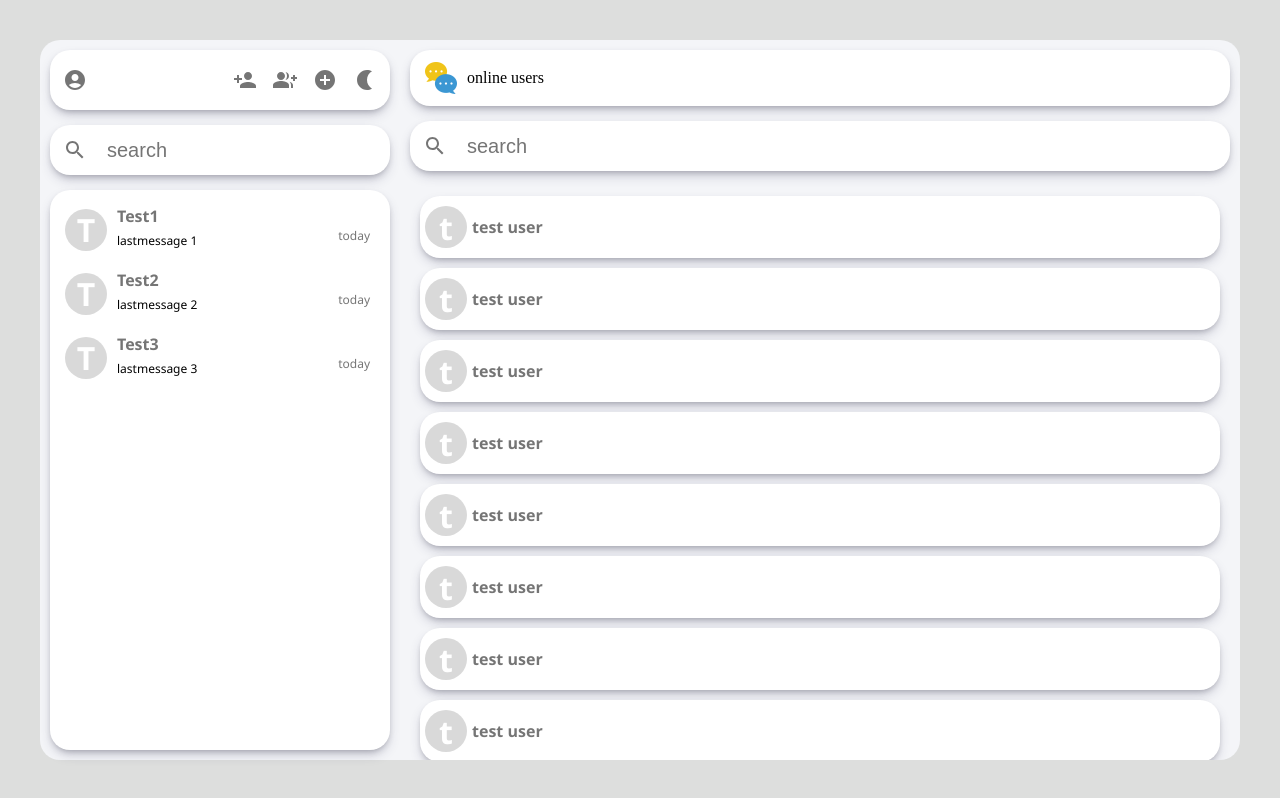
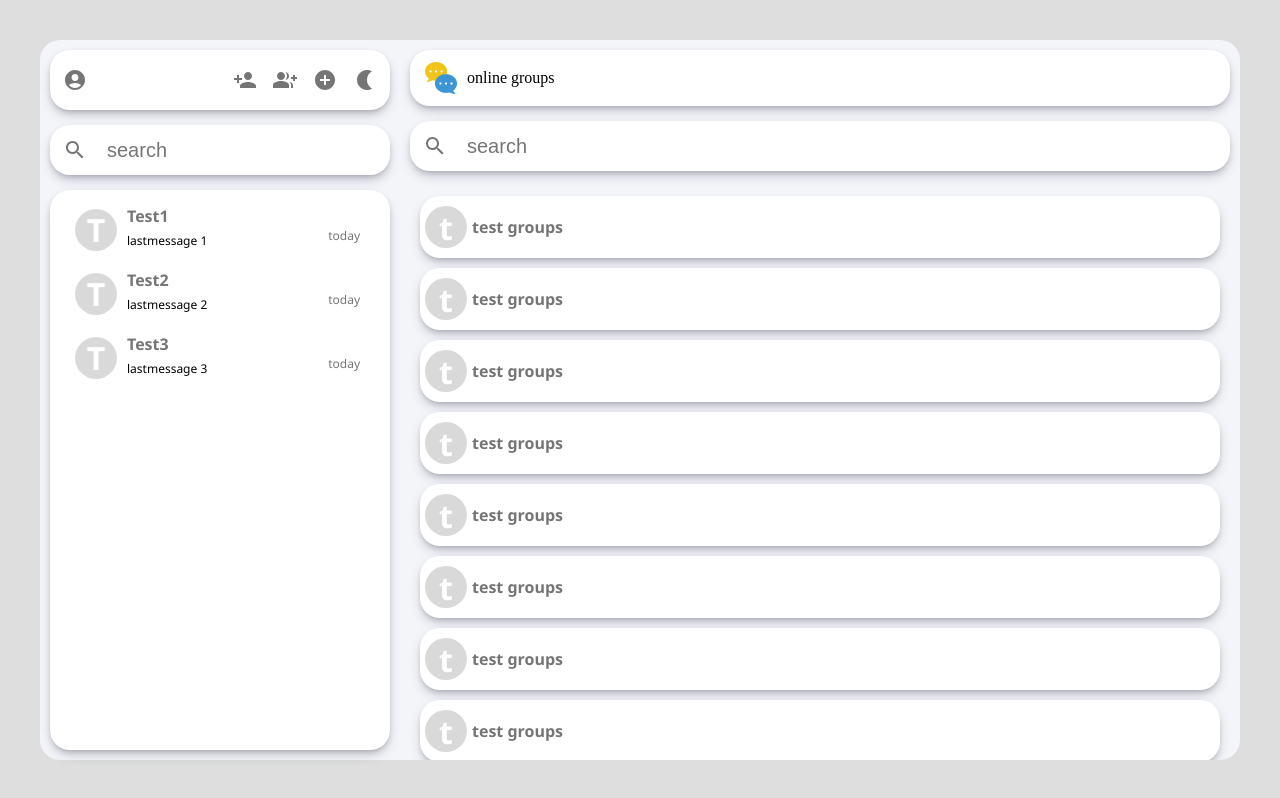
Before and after one commit to Aravinda87/Chat_app, a React (Vite) app in the folder Chat_app/: page /app/groups in a window 1280 px wide. Built offline with nearby package versions, Linux system fonts and the light colour scheme.

Commit message:
adding routes

```diff
--- a/Chat_app/package.json
+++ b/Chat_app/package.json
@@ -15,7 +15,8 @@
     "@mui/icons-material": "^5.15.11",
     "@mui/material": "^5.15.11",
     "react": "^18.2.0",
-    "react-dom": "^18.2.0"
+    "react-dom": "^18.2.0",
+    "react-router-dom": "^6.22.3"
   },
   "devDependencies": {
     "@types/react": "^18.2.56",
--- a/Chat_app/src/App.jsx
+++ b/Chat_app/src/App.jsx
@@ -2,6 +2,12 @@ import { useState } from 'react'
 import './App.css'
 import MainContainer from './components/MainContainer'
 import Login from './components/Login'
+import { Route, Routes } from 'react-router-dom'
+import Welcome from './components/Welcome'
+import ChatArea from './components/ChatArea'
+import CreateGroups from './components/CreateGroups'
+import Users from './components/Users'
+import Groups from './components/Groups'
 
 function App() {
   const [count, setCount] = useState(0)
@@ -9,8 +15,18 @@ function App() {
   return (
     <>
       <div className='App'>
-        <MainContainer/>
+        {/* <MainContainer/> */}
         {/* <Login/> */}
+        <Routes>
+            <Route path='/' element={<Login/>}/>
+            <Route path='app' element={<MainContainer/>}>
+                  <Route path='welcome' element={<Welcome/>}></Route>
+                  <Route path='chat' element={<ChatArea/>}></Route>
+                  <Route path='users' element={<Users/>}></Route>
+                  <Route path='groups' element={<Groups/>}></Route>
+                  <Route path='create-groups' element={<CreateGroups/>}></Route>
+            </Route>
+        </Routes>
       </div>
     </>
   )
--- a/Chat_app/src/components/ChatArea.jsx
+++ b/Chat_app/src/components/ChatArea.jsx
@@ -1,12 +1,31 @@
 import { IconButton } from '@mui/material'
-import React from 'react'
+import React, { useState } from 'react'
 import './myStyles.css';
 import DeleteIcon from '@mui/icons-material/Delete';
 import SendIcon from '@mui/icons-material/Send';
 import MessageOthers from './MessageOthers';
 import MessageSelf from './MessageSelf';
 
-function ChatArea({props}) {
+function ChatArea() {
+  const [conversations,setconversation] = useState([
+    {
+        name : "Test1",
+        lastmessage : "lastmessage 1",
+        timestamp : "today"
+    },
+    {
+        name : "Test2",
+        lastmessage : "lastmessage 2",
+        timestamp : "today"
+    },
+    {
+        name : "Test3",
+        lastmessage : "lastmessage 3",
+        timestamp : "today"
+    },
+])
+
+const props = conversations[0];
   return (
     <div className='chatarea-container'>
 
--- a/Chat_app/src/components/ConversationItem.jsx
+++ b/Chat_app/src/components/ConversationItem.jsx
@@ -1,10 +1,13 @@
 import React from 'react'
 import './myStyles.css';
+import { useNavigate } from 'react-router-dom';
 
 function ConversationItem({props}) {
+  const navigate = useNavigate()
   return (
-    <div className='conversation-container'>
-
+    <div className='conversation-container'
+        onClick={()=>{navigate("chat")}}
+    >
         <p className='con-icon'>{props.name[0]}</p>
         <p className='con-title'>{props.name}</p>
         <p className='con-lastmessage'>{props.lastmessage}</p>
--- a/Chat_app/src/components/User_Groups.jsx
+++ b/Chat_app/src/components/Groups.jsx
@@ -4,8 +4,7 @@ import { IconButton } from '@mui/material';
 import SearchSharpIcon from '@mui/icons-material/SearchSharp';
 import logo from '/messaging.png'
 
-
-function User_Groups() {
+function Groups() {
   return (
     <div className='list-container'>
         <div className='ug-header'>
@@ -13,7 +12,7 @@ function User_Groups() {
                 src={logo}
                 style={{height:"2rem",width:"2rem",padding:"0px 10px"}}
             />
-            <p className='ug-title'>online users</p>
+            <p className='ug-title'>online groups</p>
 
         </div>
         <div className='sb-search'>
@@ -25,55 +24,55 @@ function User_Groups() {
         <div className='ug-list'>
             <div className='list-tem'>
                 <p className='con-icon'>t</p>
-                <p className='con-title'>test user</p>
+                <p className='con-title'>test groups</p>
             </div>
             <div className='list-tem'>
                 <p className='con-icon'>t</p>
-                <p className='con-title'>test user</p>
+                <p className='con-title'>test groups</p>
             </div>
             <div className='list-tem'>
                 <p className='con-icon'>t</p>
-                <p className='con-title'>test user</p>
+                <p className='con-title'>test groups</p>
             </div>
             <div className='list-tem'>
                 <p className='con-icon'>t</p>
-                <p className='con-title'>test user</p>
+                <p className='con-title'>test groups</p>
             </div>
             <div className='list-tem'>
                 <p className='con-icon'>t</p>
-                <p className='con-title'>test user</p>
+                <p className='con-title'>test groups</p>
             </div>
             <div className='list-tem'>
                 <p className='con-icon'>t</p>
-                <p className='con-title'>test user</p>
+                <p className='con-title'>test groups</p>
             </div>
             <div className='list-tem'>
                 <p className='con-icon'>t</p>
-                <p className='con-title'>test user</p>
+                <p className='con-title'>test groups</p>
             </div>
             <div className='list-tem'>
                 <p className='con-icon'>t</p>
-                <p className='con-title'>test user</p>
+                <p className='con-title'>test groups</p>
             </div>
             <div className='list-tem'>
                 <p className='con-icon'>t</p>
-                <p className='con-title'>test user</p>
+                <p className='con-title'>test groups</p>
             </div>
             <div className='list-tem'>
                 <p className='con-icon'>t</p>
-                <p className='con-title'>test user</p>
+                <p className='con-title'>test groups</p>
             </div>
             <div className='list-tem'>
                 <p className='con-icon'>t</p>
-                <p className='con-title'>test user</p>
+                <p className='con-title'>test groups</p>
             </div>
             <div className='list-tem'>
                 <p className='con-icon'>t</p>
-                <p className='con-title'>test user</p>
+                <p className='con-title'>test groups</p>
             </div>
         </div>
     </div>
   )
 }
 
-export default User_Groups
+export default Groups
--- a/Chat_app/src/components/MainContainer.jsx
+++ b/Chat_app/src/components/MainContainer.jsx
@@ -4,7 +4,7 @@ import Sidebar from './Sidebar';
 import ChatArea from './ChatArea';
 import Welcome from './Welcome';
 import CreateGroups from './CreateGroups';
-import User_Groups from './User_Groups'
+import { Outlet } from 'react-router-dom';
 
 function MainContainer() {
 
@@ -29,10 +29,10 @@ function MainContainer() {
   return (
     <div className='main-container'>
       <Sidebar/>
+      <Outlet/>
       {/* <Welcome/> */}
       {/* <CreateGroups/> */}
       {/* <ChatArea props={conversations[0]}/> */}
-      <User_Groups/>
       </div>
   )
 }
--- a/Chat_app/src/components/Sidebar.jsx
+++ b/Chat_app/src/components/Sidebar.jsx
@@ -8,6 +8,7 @@ import NightlightIcon from '@mui/icons-material/Nightlight';
 import SearchSharpIcon from '@mui/icons-material/SearchSharp';
 import ConversationItem from './ConversationItem';
 import ChatArea from './ChatArea';
+import { useNavigate } from 'react-router-dom';
 
 
 function Sidebar() {
@@ -30,6 +31,8 @@ function Sidebar() {
         },
     ])
 
+    const navigate = useNavigate()
+
   return (
     <div className='sidebar-container'>
 
@@ -41,13 +44,13 @@ function Sidebar() {
             </div>
 
             <div>
-                <IconButton>
+                <IconButton onClick={()=>{navigate("users")}}>
                     <PersonAddIcon/>
                 </IconButton>
-                <IconButton>
+                <IconButton onClick={()=>{navigate("groups")}}>
                     <GroupAddIcon/>
                 </IconButton>
-                <IconButton>
+                <IconButton onClick={()=>{navigate("create-groups")}}>
                     <AddCircleIcon/>
                 </IconButton>
                 <IconButton>
--- /dev/null
+++ b/Chat_app/src/components/Users.jsx
@@ -0,0 +1,78 @@
+import React from 'react'
+import './myStyles.css';
+import { IconButton } from '@mui/material';
+import SearchSharpIcon from '@mui/icons-material/SearchSharp';
+import logo from '/messaging.png'
+
+function Users() {
+  return (
+    <div className='list-container'>
+        <div className='ug-header'>
+            <img
+                src={logo}
+                style={{height:"2rem",width:"2rem",padding:"0px 10px"}}
+            />
+            <p className='ug-title'>online users</p>
+
+        </div>
+        <div className='sb-search'>
+            <IconButton>
+                <SearchSharpIcon/>
+            </IconButton>
+            <input placeholder='search' className='search-box'/>
+        </div>
+        <div className='ug-list'>
+            <div className='list-tem'>
+                <p className='con-icon'>t</p>
+                <p className='con-title'>test user</p>
+            </div>
+            <div className='list-tem'>
+                <p className='con-icon'>t</p>
+                <p className='con-title'>test user</p>
+            </div>
+            <div className='list-tem'>
+                <p className='con-icon'>t</p>
+                <p className='con-title'>test user</p>
+            </div>
+            <div className='list-tem'>
+                <p className='con-icon'>t</p>
+                <p className='con-title'>test user</p>
+            </div>
+            <div className='list-tem'>
+                <p className='con-icon'>t</p>
+                <p className='con-title'>test user</p>
+            </div>
+            <div className='list-tem'>
+                <p className='con-icon'>t</p>
+                <p className='con-title'>test user</p>
+            </div>
+            <div className='list-tem'>
+                <p className='con-icon'>t</p>
+                <p className='con-title'>test user</p>
+            </div>
+            <div className='list-tem'>
+                <p className='con-icon'>t</p>
+                <p className='con-title'>test user</p>
+            </div>
+            <div className='list-tem'>
+                <p className='con-icon'>t</p>
+                <p className='con-title'>test user</p>
+            </div>
+            <div className='list-tem'>
+                <p className='con-icon'>t</p>
+                <p className='con-title'>test user</p>
+            </div>
+            <div className='list-tem'>
+                <p className='con-icon'>t</p>
+                <p className='con-title'>test user</p>
+            </div>
+            <div className='list-tem'>
+                <p className='con-icon'>t</p>
+                <p className='con-title'>test user</p>
+            </div>
+        </div>
+    </div>
+  )
+}
+
+export default Users
--- a/Chat_app/src/components/myStyles.css
+++ b/Chat_app/src/components/myStyles.css
@@ -50,9 +50,16 @@
     grid-template-columns: 32px auto auto;
     grid-template-rows: auto auto;
     column-gap: 10px;
-    padding: 5px;
+    padding: 5px 15px;
     margin: 5px;
     border-radius: 20px;
+    transition-duration: 0.5s;
+}
+.conversation-container:hover{
+    background-color: #d9d9d9;
+}
+.conversation-container:active{
+    background-color: white;
 }
 .con-icon{
     grid-area : 1/1/3/2;
--- a/Chat_app/src/main.jsx
+++ b/Chat_app/src/main.jsx
@@ -1,10 +1,12 @@
 import React from 'react'
 import ReactDOM from 'react-dom/client'
 import App from './App.jsx'
-// import './index.css'
+import { BrowserRouter } from "react-router-dom";
 
 ReactDOM.createRoot(document.getElementById('root')).render(
   <React.StrictMode>
-    <App />
+    <BrowserRouter>
+        <App />
+    </BrowserRouter>
   </React.StrictMode>,
 )
```
Also changed, not shown: 1 other file (tests, documents, lock files or other folders).
